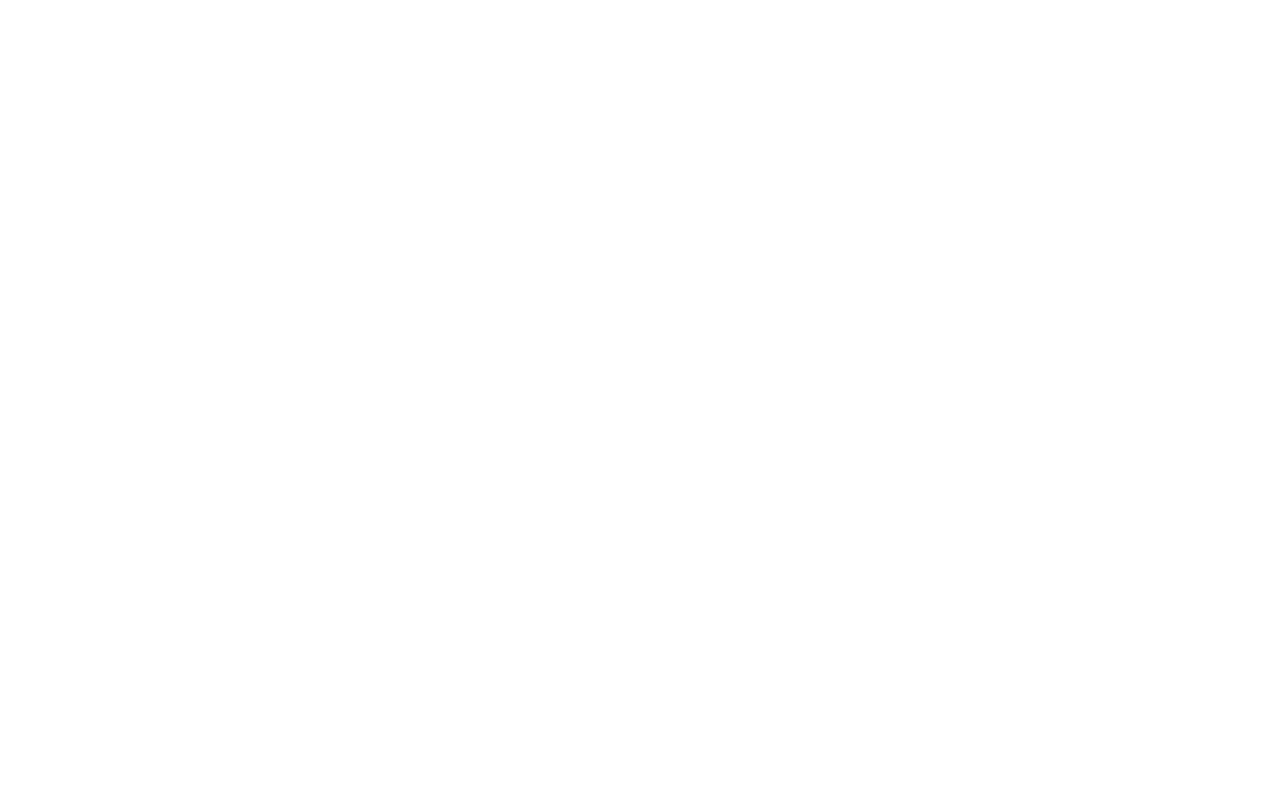
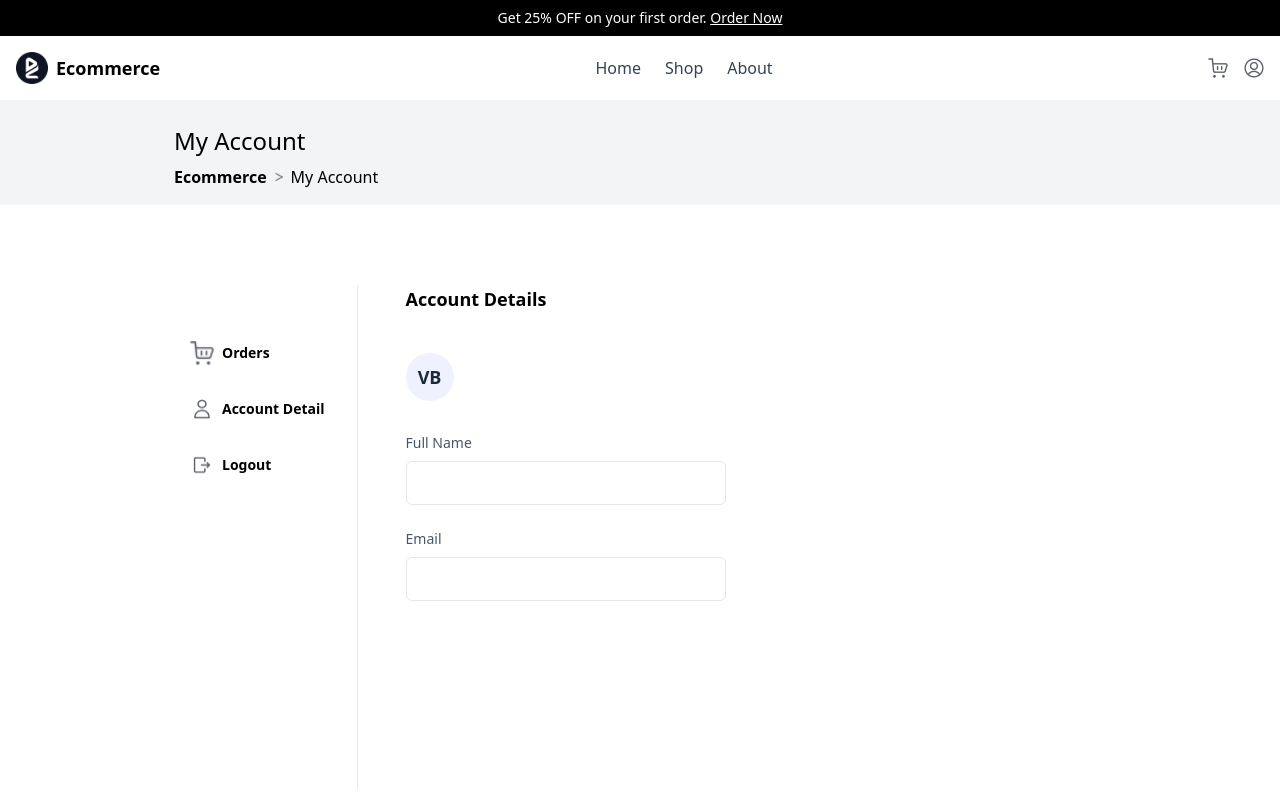
Before and after one commit to vanleybasso/aws_react_dez24_d03, a React (Vite) app: page /account-details in a window 1280 px wide. Before the commit this address had no page. Shown: the top 800 px of the page. Built offline with nearby package versions, Linux system fonts and the light colour scheme; the HTML template or start-up script is replaced by a standard one.

Commit message:
feat: add account details page

```diff
--- a/src/App.tsx
+++ b/src/App.tsx
@@ -7,6 +7,7 @@
 import Checkout from "./pages/Checkout";
 import AfterPayment from "./pages/AfterPayment";
 import Orders from "./pages/Orders";
+import AccountDetails from "./pages/AccountDetails";
 
 const App: React.FC = () => {
   return (
@@ -20,6 +21,7 @@
           <Route path="/checkout" element={<Checkout />} />
           <Route path="/afterpayment" element={<AfterPayment />} />
           <Route path="/orders" element={<Orders />} />
+          <Route path="/account-details" element={<AccountDetails />} />
         </Routes>
       </main>
     </Router>
--- /dev/null
+++ b/src/pages/AccountDetails.tsx
@@ -0,0 +1,100 @@
+import React from 'react';
+import Header from '../components/Header';
+import Footer from '../components/Footer';
+const AccountDetails: React.FC = () => {
+  return (
+    <div>
+      <Header />
+
+      <h1
+        className="bg-gray-100 text-left text-2xl pl-4 pt-6 pb-2 mb-0 flex items-center relative sm:pl-[174px]"
+        style={{ lineHeight: 'normal' }}
+      >
+        <span className="inline-block">My Account</span>
+      </h1>
+
+      <section className="flex items-center p-4 bg-gray-100 pt-0 pb-4 sm:pl-[174px]">
+        <div className="flex items-center">
+          <span className="mr-2 font-bold">Ecommerce</span>
+          <img src="/src/assets/arrow.png" alt=">" className="w-2 h-2 mr-2" />
+          <span>My Account</span>
+        </div>
+      </section>
+
+      <section className="flex flex-col md:flex-row items-start sm:pl-[174px] mt-[120px] p-4 sm:p-0">
+        <div className="flex flex-col w-full md:w-auto">
+          <section className="flex items-center p-4">
+            <img
+              src="/src/assets/car.png"
+              alt="Orders"
+              className="w-6 h-6 mr-2"
+              style={{ width: '24px', height: '24px' }}
+            />
+            <span className="text-sm font-semibold">Orders</span>
+          </section>
+
+          <section className="flex items-center p-4">
+            <img
+              src="/src/assets/user.png"
+              alt="Account Detail"
+              className="w-6 h-6 mr-2"
+              style={{ width: '24px', height: '24px' }}
+            />
+            <span className="text-sm font-semibold">Account Detail</span>
+          </section>
+
+          <section className="flex items-center p-4">
+            <img
+              src="/src/assets/Logout.png"
+              alt="Logout"
+              className="w-6 h-6 mr-2"
+              style={{ width: '24px', height: '24px' }}
+            />
+            <span className="text-sm font-semibold">Logout</span>
+          </section>
+        </div>
+
+        <div className="border-l border-[#E9E9EB] h-[504px] mx-4 mt-[-40px] hidden md:block" />
+
+
+        <div className="ml-0 md:ml-8 mt-8 md:mt-[-40px] flex flex-col justify-start w-full md:w-auto">
+          <h2 className="text-lg font-semibold ">Account Details</h2>
+
+
+          <div
+            className="mt-10 flex justify-center items-center"
+            style={{
+              width: '48px',
+              height: '48px',
+              backgroundColor: '#F0F1FF',
+              borderRadius: '50%',
+            }}
+          >
+            <span className="text-lg font-semibold text-gray-800">VB</span>
+          </div>
+
+
+          <label className="text-sm font-medium text-gray-600 mt-8">Full Name</label>
+          <input
+            type="text"
+            className="mt-2 w-[320px] h-[44px] border border-[#E6E7E8] rounded-[6px] px-4 py-2 text-sm"
+          />
+
+
+          <label className="text-sm font-medium text-gray-600 mt-6">Email</label>
+          <input
+            type="email"
+            className="mt-2 w-[320px] h-[44px] border border-[#E6E7E8] rounded-[6px] px-4 py-2 text-sm"
+          />
+        </div>
+      </section>
+
+
+      <div className="mt-30">
+        <Footer />
+      </div>
+    </div>
+  );
+};
+
+export default AccountDetails;
```
